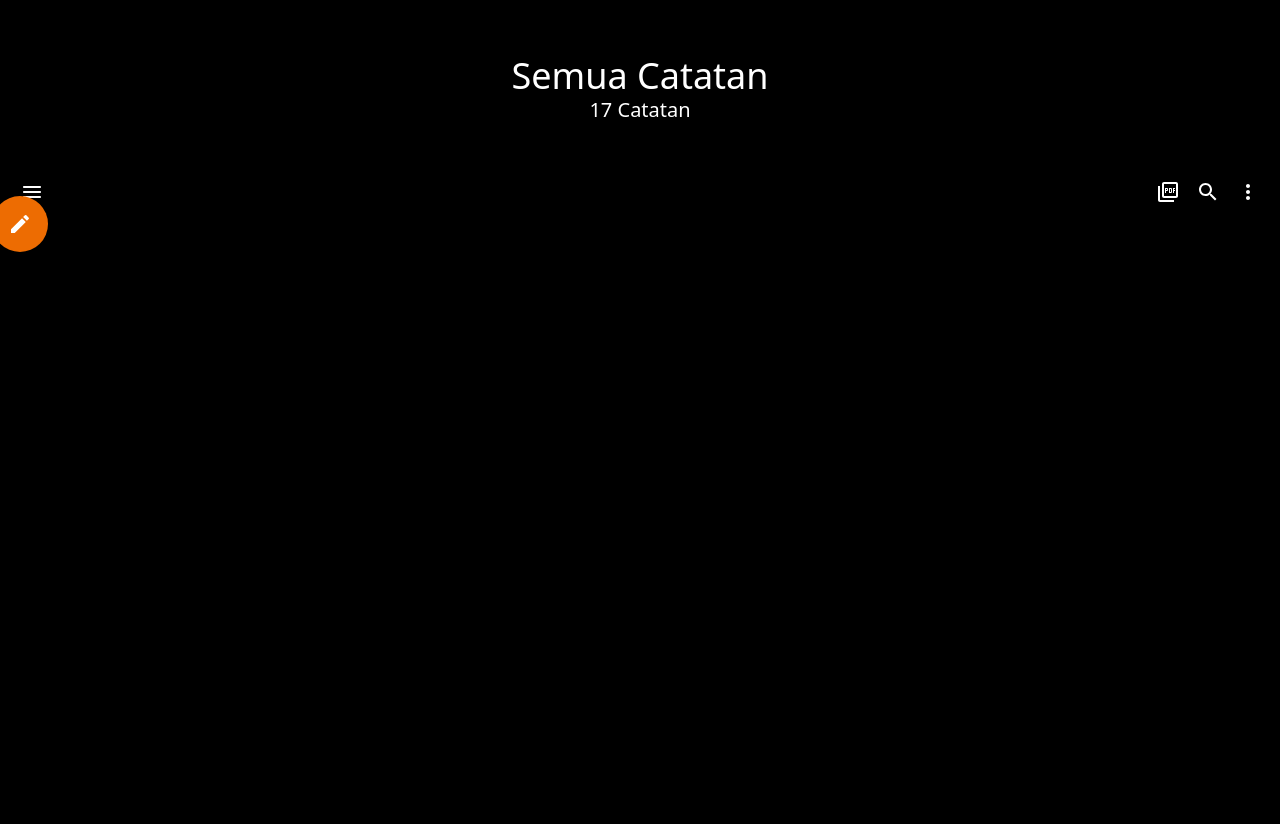
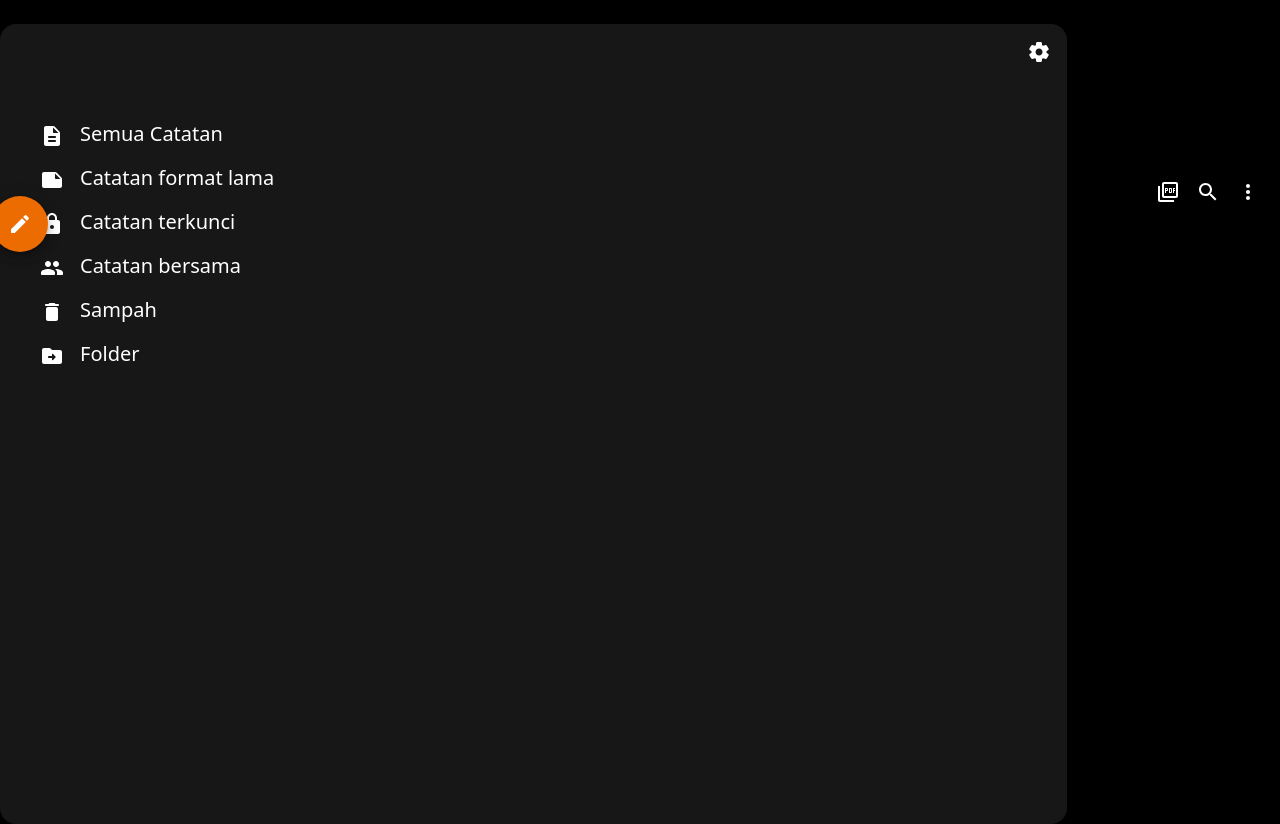
Before and after one commit to nandorfn/samsung-note-app-clone, a Next.js app: page / in a window 1280 px wide. Before the commit the page ends 800 px from the top, so only its background shows below. Built offline with nearby package versions, Linux system fonts and the light colour scheme.

Commit message:
add icon to popup

```diff
--- a/components/BarMenu.js
+++ b/components/BarMenu.js
@@ -1,7 +1,31 @@
+import SettingsRoundedIcon from '@mui/icons-material/SettingsRounded';
+import DescriptionRoundedIcon from '@mui/icons-material/DescriptionRounded';
+import NoteRoundedIcon from '@mui/icons-material/NoteRounded';
+import LockRoundedIcon from '@mui/icons-material/LockRounded';
+import GroupRoundedIcon from '@mui/icons-material/GroupRounded';
+import DeleteRoundedIcon from '@mui/icons-material/DeleteRounded';
+import DriveFileMoveRoundedIcon from '@mui/icons-material/DriveFileMoveRounded';
+import { useState } from 'react';
+
 export default function BarMenu() {
+    const [showPopup, setShowPopup] = useState(false);
+
     return (
         <>
-            <div>
+            <div className='container bg-[#000] w-full h-full'>
+                <div className='bg-[#171717] w-5/6 rounded-2xl h-full absolute mt-6'>
+                    <div>
+                        <SettingsRoundedIcon className='absolute right-4 top-4' />
+                    </div>
+                    <ul className='mt-24 ml-10 text-xl'>
+                        <li className='mb-4'><DescriptionRoundedIcon className='mr-4' />Semua Catatan</li>
+                        <li className='mb-4'><NoteRoundedIcon className='mr-4'/>Catatan format lama</li>
+                        <li className='mb-4'><LockRoundedIcon className='mr-4'/>Catatan terkunci</li>
+                        <li className='mb-4'><GroupRoundedIcon className='mr-4'/>Catatan bersama</li>
+                        <li className='mb-4'><DeleteRoundedIcon className='mr-4'/>Sampah</li>
+                        <li className='mb-4'><DriveFileMoveRoundedIcon className='mr-4'/>Folder</li>
+                    </ul>
+                </div>
             </div>
         </>
     );
```
